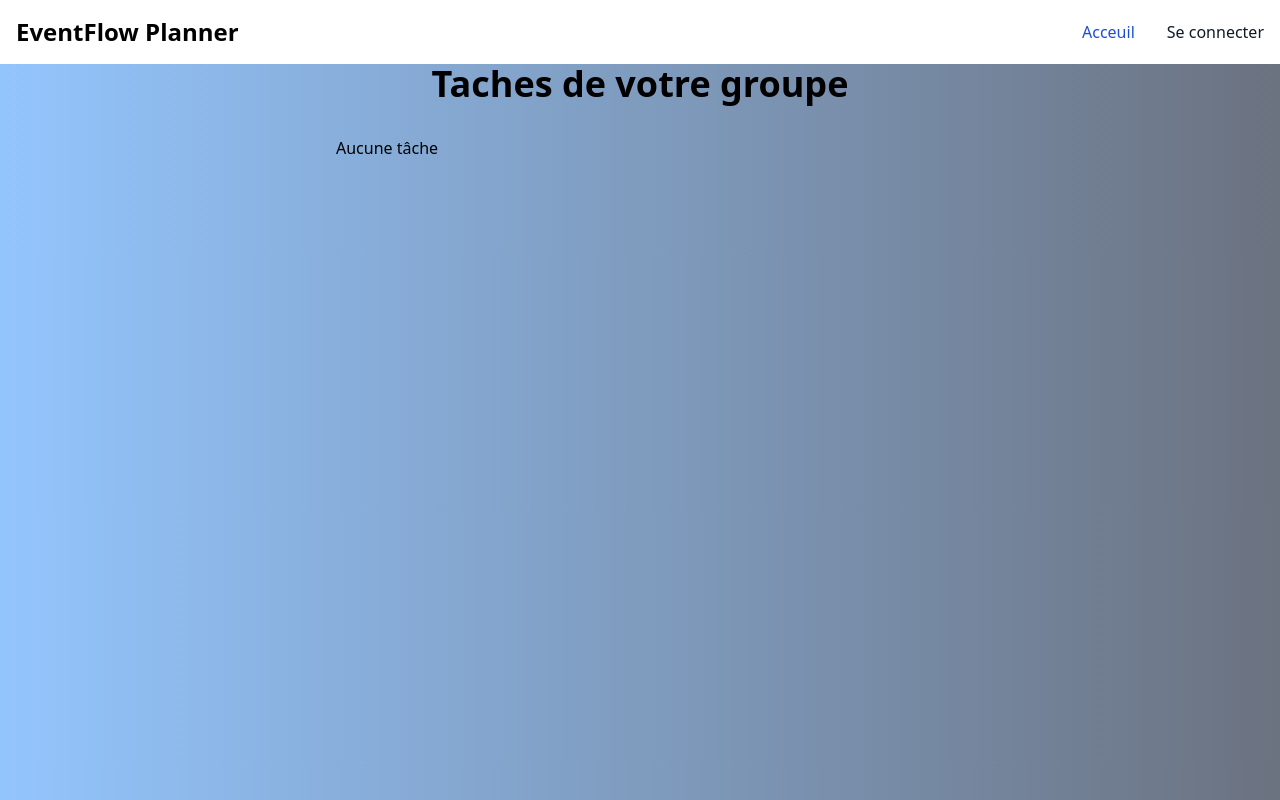
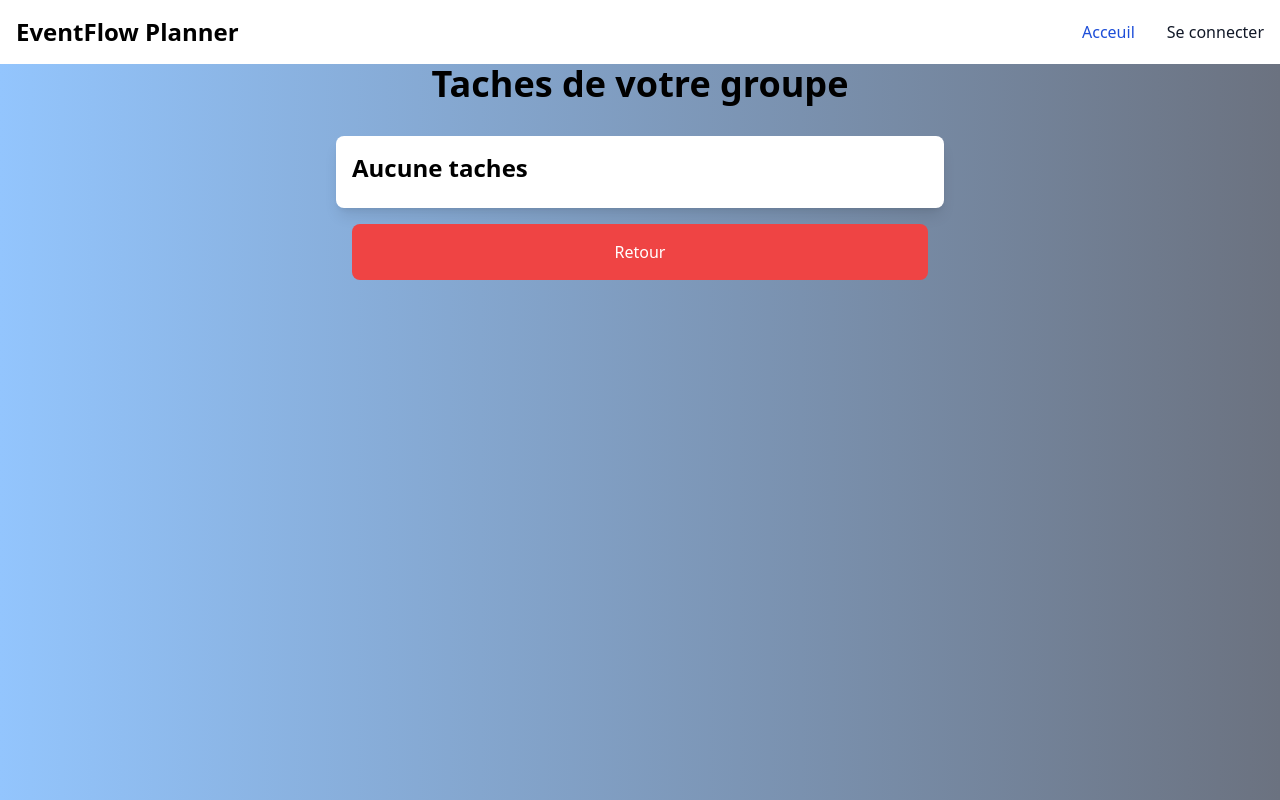
Before and after one commit to PureLeafGreen/applicationTache, a React (Create React App) app in the folder application-tache-react/: page /user/groupeTask/1 in a window 1280 px wide. Built offline with nearby package versions, Linux system fonts and the light colour scheme.

Commit message:
Modif du style pour etre plus UI friendly lorsque il ny a pas de tache

```diff
--- a/application-tache-react/src/Components/GroupeTaskPage.js
+++ b/application-tache-react/src/Components/GroupeTaskPage.js
@@ -48,8 +48,16 @@ function GroupeTaskPage() {
                         <p className="text-lg">{task.description}</p>
                         <p className="text-lg">Date de début : {task.dateDebut}</p>
                         <p className="text-lg">Date de fin : {task.dateFin}</p>
+                        <p className="text-lg">Statut : {task.type}</p>
+                        <p className="text-lg">Creer par : {task.utilisateur.nom}</p>
                     </div>
-                )) : <p>Aucune tâche</p>}
+                )) : <div className="flex flex-col bg-white shadow-lg rounded-lg p-4">
+                    <p className="text-2xl font-bold mb-2">Aucune taches</p>
+                </div>}
+                <button className={"p-4 m-4 bg-red-500 text-white rounded-lg"} onClick={function () {
+                    window.history.back()
+                }}>Retour
+                </button>
             </div>
         </div>
     );
```
